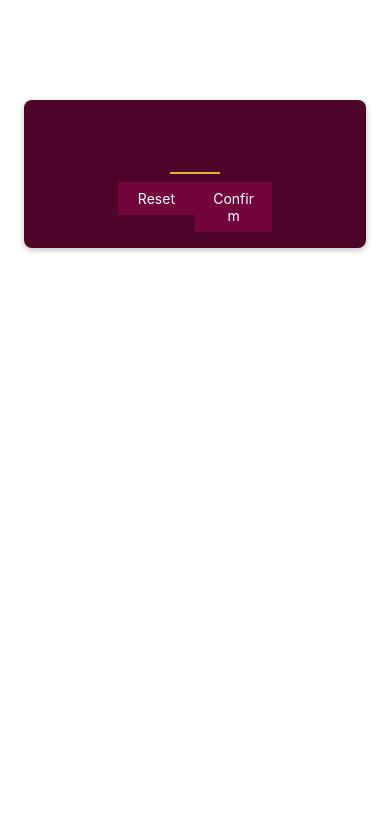
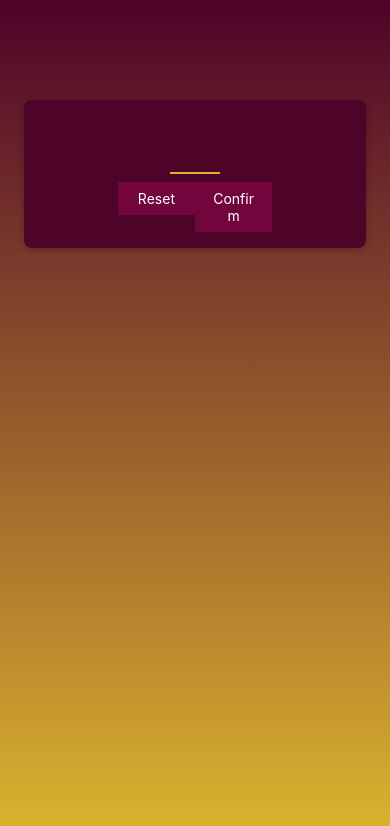
Before and after one commit to yasemintoraman/GuessNumberApp, a React Native app: screen / in a window 390 px wide. Shown: the top 826 px of the page. Built offline with nearby package versions, Linux system fonts and the light colour scheme.

Commit message:
linear gradient added

```diff
--- a/App.js
+++ b/App.js
@@ -1,11 +1,17 @@
-import { StyleSheet, Text, View } from 'react-native';
-
-import StartScreen from './screens/StartScreen';
+import { StyleSheet, View } from "react-native";
+import { LinearGradient } from "expo-linear-gradient";
+import StartScreen from "./screens/StartScreen";
 
 export default function App() {
-  return <StartScreen/>;
+  return (
+    <LinearGradient colors={['#4e0329', '#ddb52f']} style={styles.rootScreen}>
+      <StartScreen />
+    </LinearGradient>
+  );
 }
 
 const styles = StyleSheet.create({
-
+  rootScreen: {
+    flex: 1,
+  },
 });
--- a/package.json
+++ b/package.json
@@ -12,7 +12,8 @@
     "expo": "~50.0.8",
     "expo-status-bar": "~1.11.1",
     "react": "18.2.0",
-    "react-native": "0.73.4"
+    "react-native": "0.73.4",
+    "expo-linear-gradient": "~12.7.2"
   },
   "devDependencies": {
     "@babel/core": "^7.20.0"
```
Also changed, not shown: 1 other file (tests, documents, lock files or other folders).
